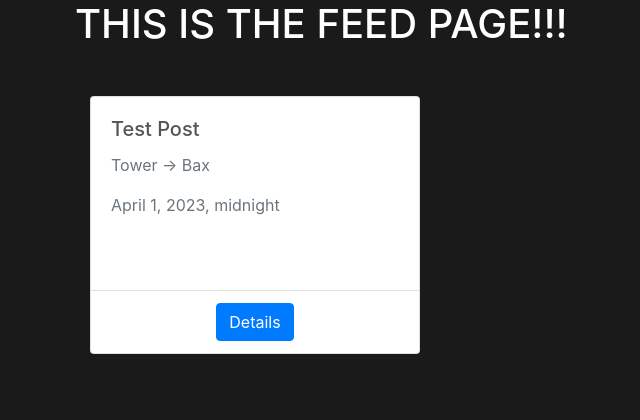
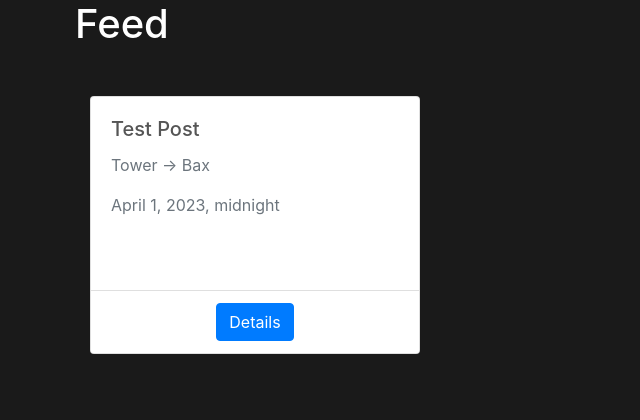
Before and after one commit to alexracape/tascii, a Django app: page / in a window 1280 px wide. Shown: the part 56-476 px from the top of the page, without its empty margins (25-665 px from the left). Run offline with Django 4.2, Linux system fonts and the light colour scheme; data comes from the database, SQL or seed files in the repository.

Commit message:
Update feed.html

```diff
--- a/feed/templates/feed.html
+++ b/feed/templates/feed.html
@@ -3,7 +3,7 @@
 
 {% block page_content %}
 
-<h1>THIS IS THE FEED PAGE!!!</h1>
+<h1>Feed</h1>
 
 <div class="container my-5">
   <div class="row">
```
